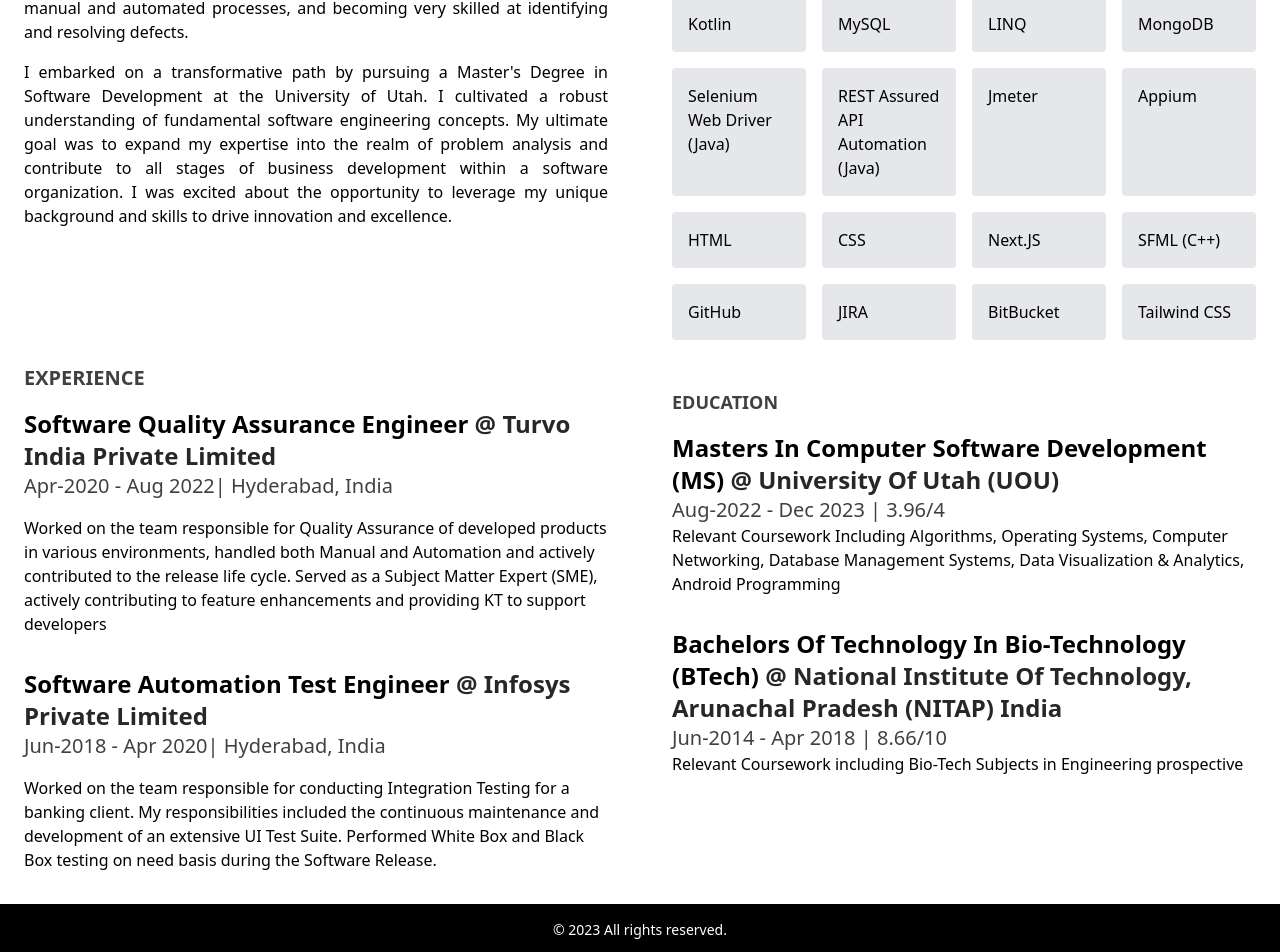
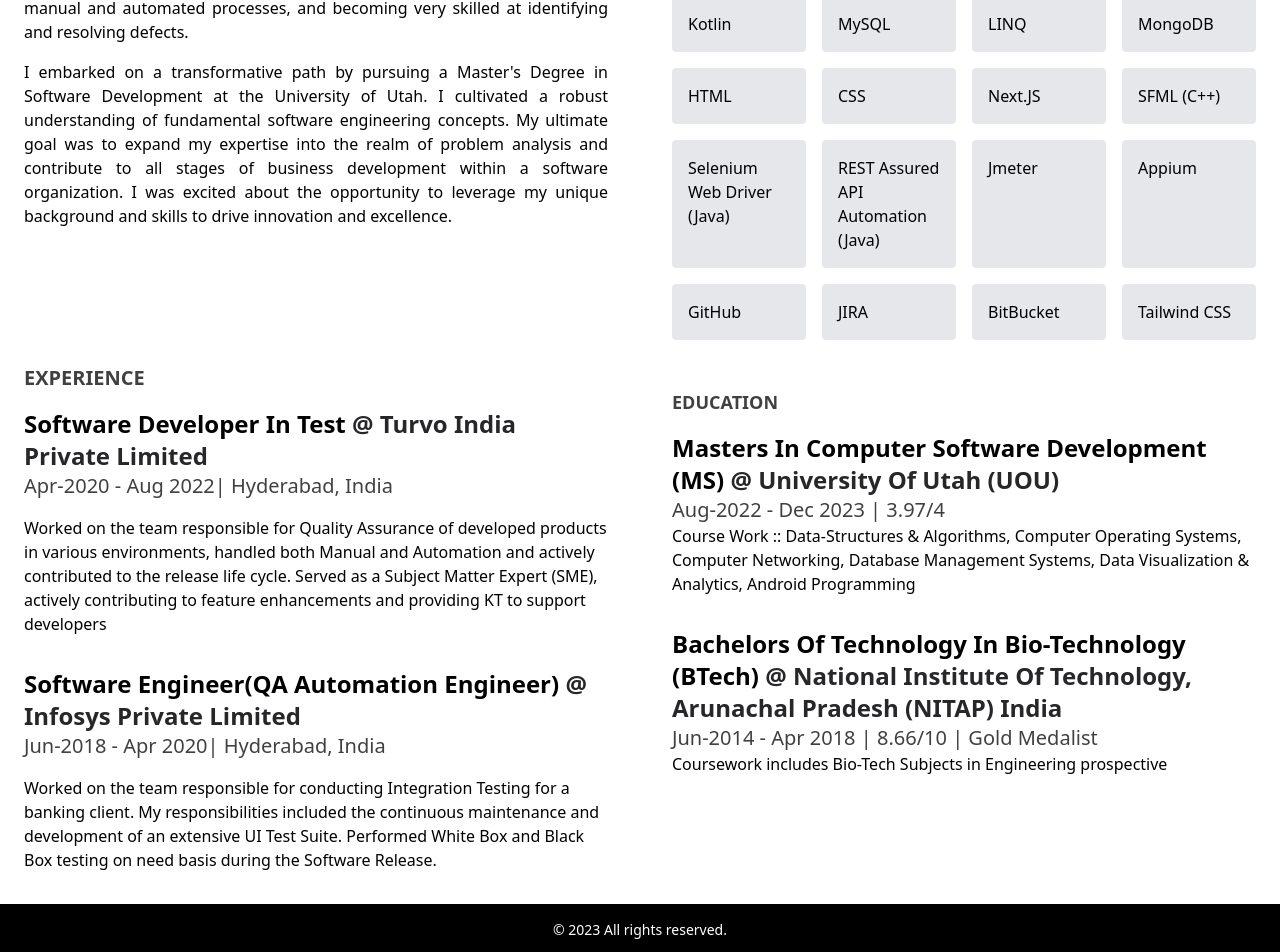
Before and after one commit to sreesaiogetiammini/Personal-Portfolio, a Next.js app: page /about in a window 1280 px wide. Shown: the part 332-1284 px from the top of the page. Built offline with nearby package versions, Linux system fonts and the light colour scheme.

Commit message:
added new info

```diff
--- a/components/aboutpage.tsx
+++ b/components/aboutpage.tsx
@@ -14,14 +14,14 @@
   "MySQL",
   "LINQ",
   "MongoDB",
+  "HTML",
+  "CSS",
+  "Next.JS",
+  "SFML (C++)",
   "Selenium Web Driver (Java)",
   "REST Assured API Automation (Java)",
   "Jmeter",
   "Appium",
-  "HTML",
-  "CSS",
-  "Next.JS",
-  "SFML (C++)",
   "GitHub",
   "JIRA",
   "BitBucket",
@@ -98,7 +98,7 @@
           <div className="w-full mx-auto relative">
             <ul>
               <ExperienceDetails
-                position="Software Quality Assurance Engineer"
+                position="Software Developer in Test"
                 company="Turvo India Private Limited"
                 companylink="https://turvo.com"
                 address="Hyderabad, India"
@@ -106,7 +106,7 @@
                 work="Worked on the team responsible for Quality Assurance of developed products in various environments, handled both Manual and Automation and actively contributed to the release life cycle. Served as a Subject Matter Expert (SME), actively contributing to feature enhancements and providing KT to support developers"
               />
               <ExperienceDetails
-                position="Software Automation Test Engineer"
+                position="Software Engineer(QA Automation Engineer)"
                 company="Infosys Private Limited"
                 companylink="https://www.infosys.com"
                 address="Hyderabad, India"
@@ -127,16 +127,16 @@
                 schoolLink="https://msd.utah.edu"
                 place="University of Utah (UOU)"
                 time="Aug-2022 - Dec 2023"
-                gpa="3.96/4"
-                info="Relevant Coursework  Including Algorithms, Operating Systems, Computer Networking, Database Management Systems, Data Visualization & Analytics, Android Programming"
+                gpa="3.97/4"
+                info="Course Work :: Data-Structures & Algorithms, Computer Operating Systems, Computer Networking, Database Management Systems, Data Visualization & Analytics, Android Programming"
               />
               <EducationDetails
                 type="Bachelors of Technology in Bio-Technology (BTech)"
                 schoolLink="https://www.nitap.ac.in"
                 place="National Institute of Technology, Arunachal Pradesh (NITAP) India"
                 time="Jun-2014 - Apr 2018"
-                gpa="8.66/10"
-                info="Relevant Coursework including Bio-Tech Subjects in Engineering prospective"
+                gpa="8.66/10 | Gold Medalist"
+                info="Coursework includes Bio-Tech Subjects in Engineering prospective"
               />
             </ul>
           </div>
```
